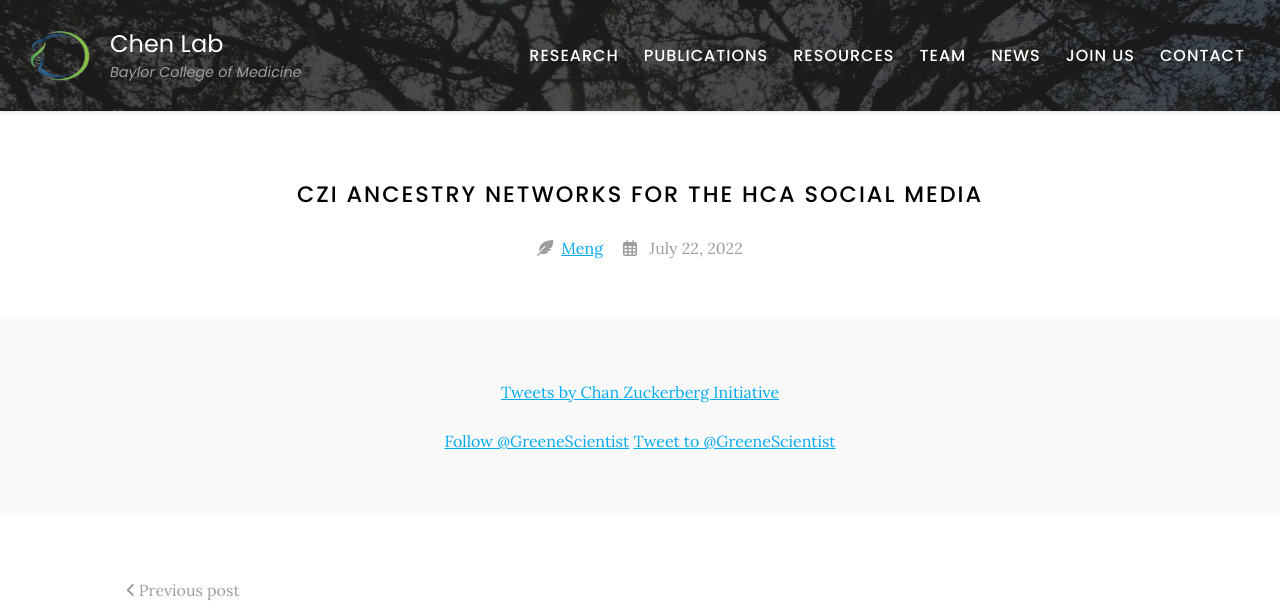
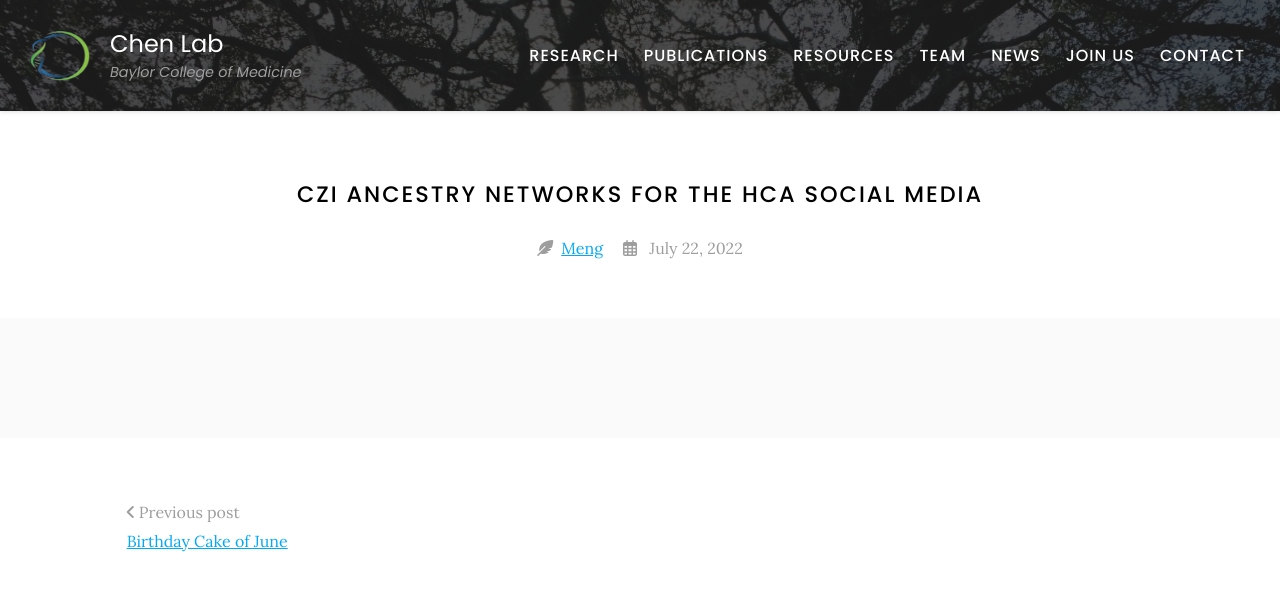
Before and after one commit to RCHENLAB/rchenlab.github.io, a Jekyll site: the page built from _posts/2022-07-22-tweet-CZI.md, in a window 1280 px wide. Shown: the top 609 px of the page. Built offline with Jekyll 4.4.1, drawn with Linux system fonts in a browser that asks for light colours; comment, search, counter and statistics services are not loaded.

Commit message:
Update 2022-07-22-tweet-CZI.md

```diff
--- a/_posts/2022-07-22-tweet-CZI.md
+++ b/_posts/2022-07-22-tweet-CZI.md
@@ -6,11 +6,3 @@ member: Rui
 ---
 
 <!-- Twitter embeds from https://publish.twitter.com/ -->
-
-<a class="twitter-timeline" data-width="600" data-height="400" href="https://twitter.com/ChanZuckerberg/status/1549079566970286081">Tweets by Chan Zuckerberg Initiative
-</a> <script async src="https://platform.twitter.com/widgets.js" charset="utf-8"></script>
-{:.center}
-
-<a href="https://twitter.com/ChanZuckerberg/status/1549079566970286081" class="twitter-follow-button" data-show-count="false">Follow @GreeneScientist</a><script async src="https://platform.twitter.com/widgets.js" charset="utf-8"></script>
-<a href="https://twitter.com/intent/tweet?screen_name=GreeneScientist&ref_src=twsrc%5Etfw" class="twitter-mention-button" data-show-count="false">Tweet to @GreeneScientist</a><script async src="https://platform.twitter.com/widgets.js" charset="utf-8"></script>
-{:.center}
```
